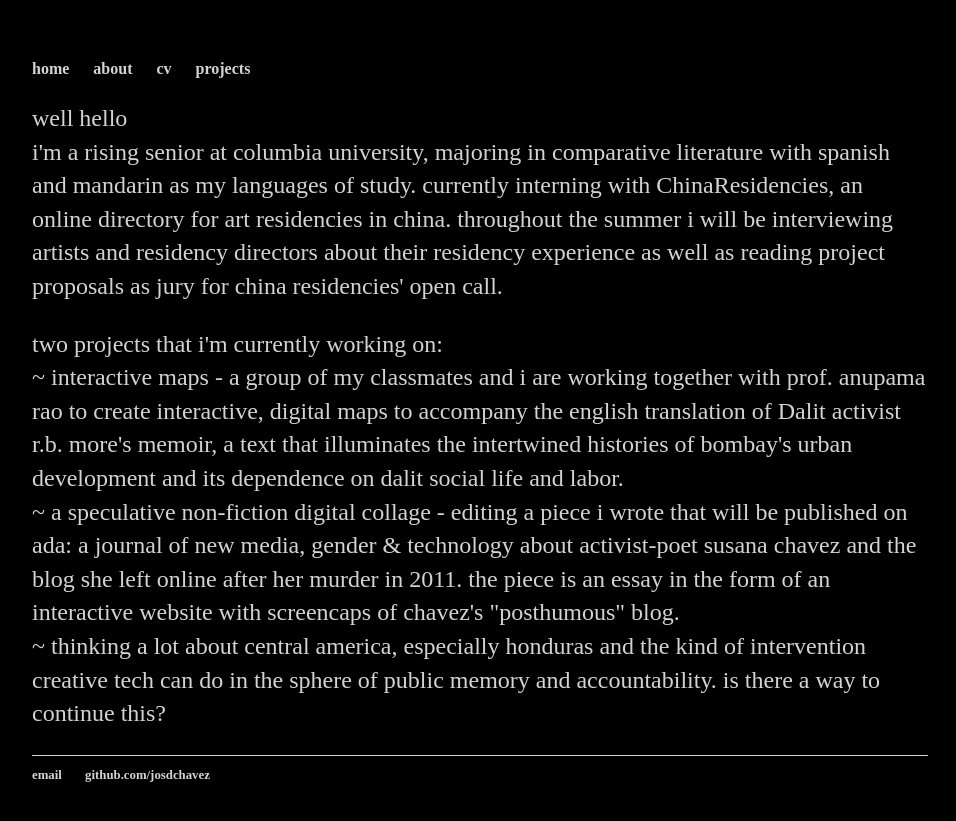
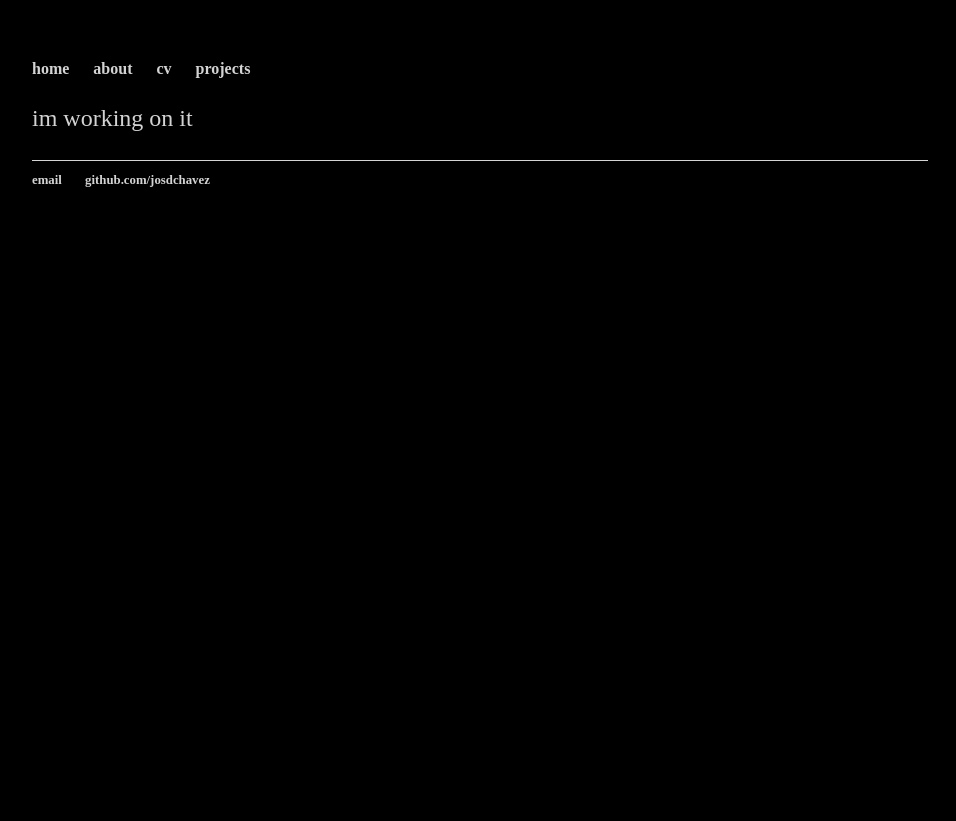
Before and after one commit to josdchavez/josdchavez.github.io, a Jekyll site: the page built from about/index.html, in a window 1280 px wide. Shown: the top 821 px of the page, without its empty margins (160-1116 px from the left). Built offline with Jekyll 4.4.1, drawn with Linux system fonts in a browser that asks for light colours.

Commit message:
Update index.html

```diff
--- a/about/index.html
+++ b/about/index.html
@@ -2,20 +2,4 @@
 layout: default
 title: about me
 ---
-<p>well hello<br>
-i'm a rising senior at columbia university, majoring in comparative literature with spanish and mandarin as my languages of study.
-  currently interning with <a href="http://www.chinaresidencies.com">ChinaResidencies</a>, an online directory for art residencies in china. throughout the summer i will be
-interviewing artists and residency directors about their residency experience as well as reading project proposals as jury for china residencies' open call.</p>
-<p>two projects that i'm currently working on:
-<br>
-~ interactive maps - a group of my classmates and i are working together with
-prof. anupama rao to create interactive, digital maps to accompany the english translation of Dalit activist <a href="https://en.wikipedia.org/wiki/R._B._More">r.b. more's</a> memoir,
-  a text that illuminates the intertwined histories of bombay's urban development and its dependence on dalit social life and labor.
-<br>
-~ a speculative non-fiction digital collage - editing a piece i wrote that will be published on <a href="http://adanewmedia.org/">ada: a journal of new media, gender & technology</a>
-  about activist-poet <a href="http://primeratormenta.blogspot.com">susana chavez</a> and the blog she left online after her <a href="http://newamericamedia.org/2011/01/not-one-more---susana-chavezs-death-sparks-outrage-in-juarez.php">murder</a> in 2011. the piece is an essay in the form of
-  an interactive website with screencaps of chavez's "posthumous" blog.
-<br>
-~ thinking a lot about central america, especially honduras and the kind of intervention creative tech can do in the sphere of public memory and accountability.
-  is there a way to continue <a href="http://www.paulramirezjonas.com/selected/new_index.php#20&31_2010&sub202&02_Dictar y Recordar">this</a>?
-</p>
+<p>im working on it</p>
```
